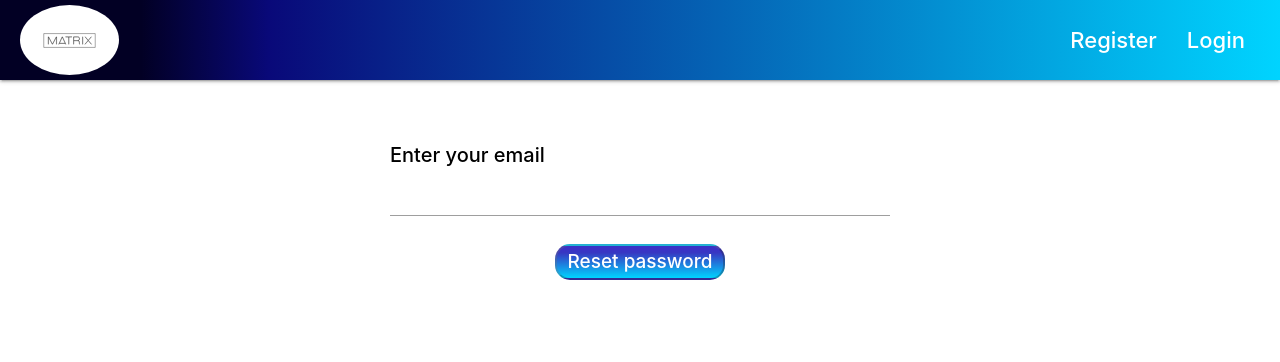
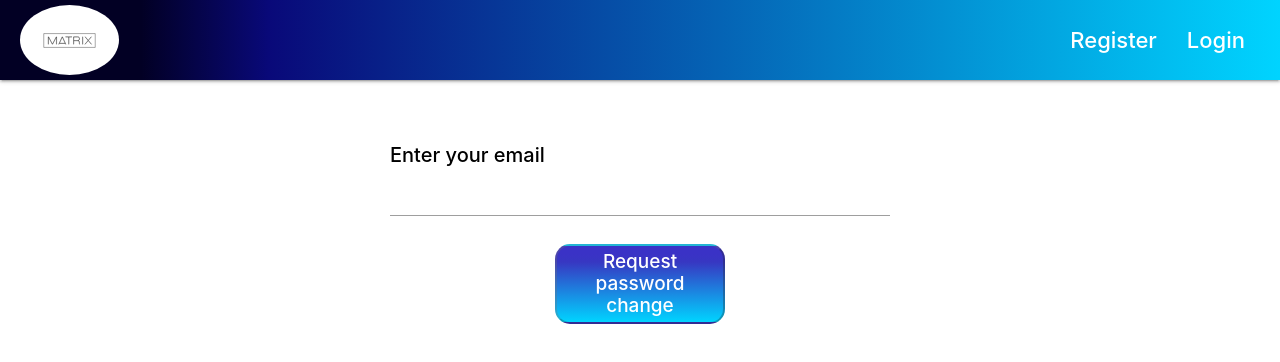
Before and after one commit to Vladimir5161/angular-matrix, an Angular app in the folder angularMatrix/angular-matrix/: page /requestResetPassword in a window 1280 px wide. Shown: the top 362 px of the page. Built offline with nearby package versions, Linux system fonts and the light colour scheme.

Commit message:
changed reset form email frim template to reative form

```diff
--- a/angularMatrix/angular-matrix/src/app/components/auth-components/reset-password-form/reset-password-form.component.html
+++ b/angularMatrix/angular-matrix/src/app/components/auth-components/reset-password-form/reset-password-form.component.html
@@ -1,23 +1,16 @@
 <div class="authForm">
-  <div *ngIf="resetPasswordPage">
-    <div *ngIf="emailVar.invalid && !!emailVar.value" >
-      <div class="errorMess">email is not valid</div>
-    </div>
-    <div class="emailInput" [ngClass]="{
-        error: emailVar.invalid && !!emailVar.value
-        }">
-      <label for="email">Enter your email </label>
-      <input id="email" type="email"  class="emailInput" [(ngModel)]="email"  #emailVar="ngModel" required pattern="[a-z0-9._%+-]+@[a-z0-9.-]+\.[a-z]{2,4}$"/>
-    </div>
-    <button class="add-btn" type="submit"
-            style="transform: translateY(20px)"
-            [ngClass]="{notReady: emailVar.invalid}"
-            style="display: block; margin: 20px auto"
-            (click)="submitForm($event)" [disabled]="emailVar.invalid">{{"Reset password"}}</button>
-  </div>
-  <div *ngIf="!resetPasswordPage">
       <div class="errorMess">{{FormErrorService.getErrorMessage()}}</div>
     <form [formGroup]="resetPasswordGroup" >
+      <div *ngIf="!resetPasswordPage; then thenBlock else elseBlock"></div>
+      <ng-template #thenBlock>
+        <div class="emailInput" [ngClass]="{
+      error: FormErrorService.errorMsg[ErrorEnum.email]
+      }">
+          <label for="email">Enter your email</label>
+          <input id="email" type="text" formControlName="email" (blur)="onInputValueChange()">
+        </div>
+      </ng-template>
+      <ng-template #elseBlock>
         <div class="passwordInput" [ngClass]="{
           error: FormErrorService.errorMsg[ErrorEnum.password]
         }">
@@ -36,7 +29,8 @@
           <ng-template #thenBlock><img  class="visibilityIcon" src="./assets/images/visibilityOn.svg" (click)="setVisibility('repeatPassword')"/></ng-template>
           <ng-template #elseBlock><img  class="visibilityIcon" src="./assets/images/visibilityOff.svg" (click)="setVisibility('repeatPassword')"/></ng-template>
         </div>
-      <button class="add-btn" type="submit"
+      </ng-template>
+      <button class="add-btn"
               style="transform: translateY(20px)"
               [ngClass]="{notReady: FormErrorService.getErrorMessage() || !resetPasswordGroup.valid}"
               style="display: block; margin: 20px auto"
@@ -44,5 +38,3 @@
         {{resetPasswordPage? "Reset password" : "Request password change"}}</button>
     </form>
 </div>
-
-</div>
--- a/angularMatrix/angular-matrix/src/app/components/auth-components/reset-password-form/reset-password-form.component.ts
+++ b/angularMatrix/angular-matrix/src/app/components/auth-components/reset-password-form/reset-password-form.component.ts
@@ -28,11 +28,14 @@ export class ResetPasswordFormComponent implements OnInit {
 
   ngOnInit(): void {
     this.FormErrorService.clearError()
-    this.resetPasswordPage = window.location.href.includes('requestResetPassword');
-    this.resetPasswordGroup = this.fb.group({
+    this.resetPasswordPage = !window.location.href.includes('requestResetPassword');
+    this.resetPasswordGroup = this.resetPasswordPage ? this.fb.group({
       password: ['', {updateOn: 'blur', validators: Validators.compose([Validators.required, Validators.minLength(5)])}],
       repeatPassword: ['', {updateOn: 'change', validators: Validators.compose([Validators.required, Validators.minLength(5)]), }],
     }, {validators: validatePasswordRepeat})
+      : this.fb.group({
+      email: ['', {updateOn: 'change', validators: Validators.compose([Validators.required, Validators.email])}],
+    } )
   }
 
   onInputValueChange() {
@@ -46,8 +49,7 @@ export class ResetPasswordFormComponent implements OnInit {
     }
   }
   submitForm(event: any) {
-    event.preventDefault();
-    const data = this.resetPasswordPage ? this.email :
+    const data = !this.resetPasswordPage ? this.resetPasswordGroup.controls.email.value :
       {
         token: this.token,
         password: this.resetPasswordGroup.controls.password.value,
--- a/angularMatrix/angular-matrix/src/app/components/home-components/modal/modal.component.scss
+++ b/angularMatrix/angular-matrix/src/app/components/home-components/modal/modal.component.scss
@@ -18,10 +18,10 @@
 .storyModalWrapper {
   position: absolute;
   width: 100%;
-  height: 70vh;
+  height: 75vh;
   padding: 5%;
   left: 0;
-  top: 10%;
+  top: 2%;
   display: flex;
   justify-content: center;
   z-index: 200;
@@ -31,6 +31,7 @@
   width: 80vw;
   background: #fff;
   border-radius: 10px;
+  max-width: 840px;
   margin: 0 auto;
   box-shadow: 0 0 3px 3px grey;
   padding: 10px;
@@ -70,13 +71,16 @@
     }
   }
   p {
-    padding: 1px 5px;
+    padding: 5px 5px 0 5px;
     font-size: variables.$defaultFontSize;
     height: 100%;
     cursor: text;
+    line-height: 30px;
     margin: 0;
     border: 1px solid;
     border-radius: 10px;
+    word-break: break-word;
+    overflow: auto;
   }
   img {
     display: block;
@@ -128,5 +132,7 @@
     height: 100%;
     width: 100%;
     border: 1px solid;
+    overflow: auto;
+    line-height: 30px;
   }
 }
--- a/angularMatrix/angular-matrix/src/app/components/home-components/stories-list/stories-list.component.scss
+++ b/angularMatrix/angular-matrix/src/app/components/home-components/stories-list/stories-list.component.scss
@@ -3,12 +3,15 @@
 .storiesWrapper {
   width: 100%;
   display: grid;
-  justify-content: space-between;
+  justify-content: space-around;
   padding: 0 10px;
-  grid-template-columns: repeat(auto-fit, minmax(260px, 445px));
+  grid-template-columns: repeat(auto-fit, minmax(280px, 380px));
   grid-gap: 30px;
   align-items: center;
   margin: 25px 0;
+  @media screen and  (max-width: 768px) {
+    grid-template-columns: repeat(auto-fit, minmax(280px, 330px));
+  }
 }
 .noStories {
   text-align: center;
--- a/angularMatrix/angular-matrix/src/app/components/home-components/story/story.component.scss
+++ b/angularMatrix/angular-matrix/src/app/components/home-components/story/story.component.scss
@@ -15,7 +15,11 @@
     margin: 5px auto 10px 10px;
   }
   p {
-    padding: 5px;
+    padding: 0 5px 5px 5px;
+    height: 47px;
+    overflow: hidden;
+    margin: 0 0 5px 0;
+    word-break: break-word;
   }
   img {
     display: block;
--- a/angularMatrix/angular-matrix/src/app/services/api-posts.service.ts
+++ b/angularMatrix/angular-matrix/src/app/services/api-posts.service.ts
@@ -2,7 +2,7 @@ import {Injectable, OnInit} from '@angular/core';
 import {BehaviorSubject, Observable, Subject, Subscription} from "rxjs";
 import {HttpClient, HttpResponse} from "@angular/common/http";
 import {Post} from '../../app/types/posts.types'
-import {basicUrl} from "../../constants";
+import {basicUrl, defaultSortBy, defaultSortOrder} from "../../constants";
 import {Router} from "@angular/router";
 import {AlertService} from "./alert.service";
 
@@ -24,8 +24,8 @@ export class ApiPostsService {
   getPosts(
     limit: number,
     skip: number= 0,
-    sortBy: string = 'createdDate',
-    sortOrder: string = 'desc',
+    sortBy: string = defaultSortBy,
+    sortOrder: string = defaultSortOrder,
     search?: string,)
     : Observable<HttpResponse<Post[]>> {
     return this.http.get<Post[]>(`${basicUrl}/posts?skip=${skip}&limit=${limit}&sortBy=${sortBy}&sortOrder=${sortOrder}`, { observe: 'response'})
--- a/angularMatrix/angular-matrix/src/constants.ts
+++ b/angularMatrix/angular-matrix/src/constants.ts
@@ -1,2 +1,4 @@
 export const basicUrl = "http://localhost:8080"
 export const expireAlertTime = 8000
+export const defaultSortBy = 'createdDate'
+export const defaultSortOrder = 'desc'
--- a/angularMatrix/angular-matrix/src/styles.scss
+++ b/angularMatrix/angular-matrix/src/styles.scss
@@ -10,6 +10,7 @@
     transform: translateX(0);
   }
 }
+
 .header {
   width: 100%;
 }
```
Lines whose indentation alone changed are shown as unchanged.
